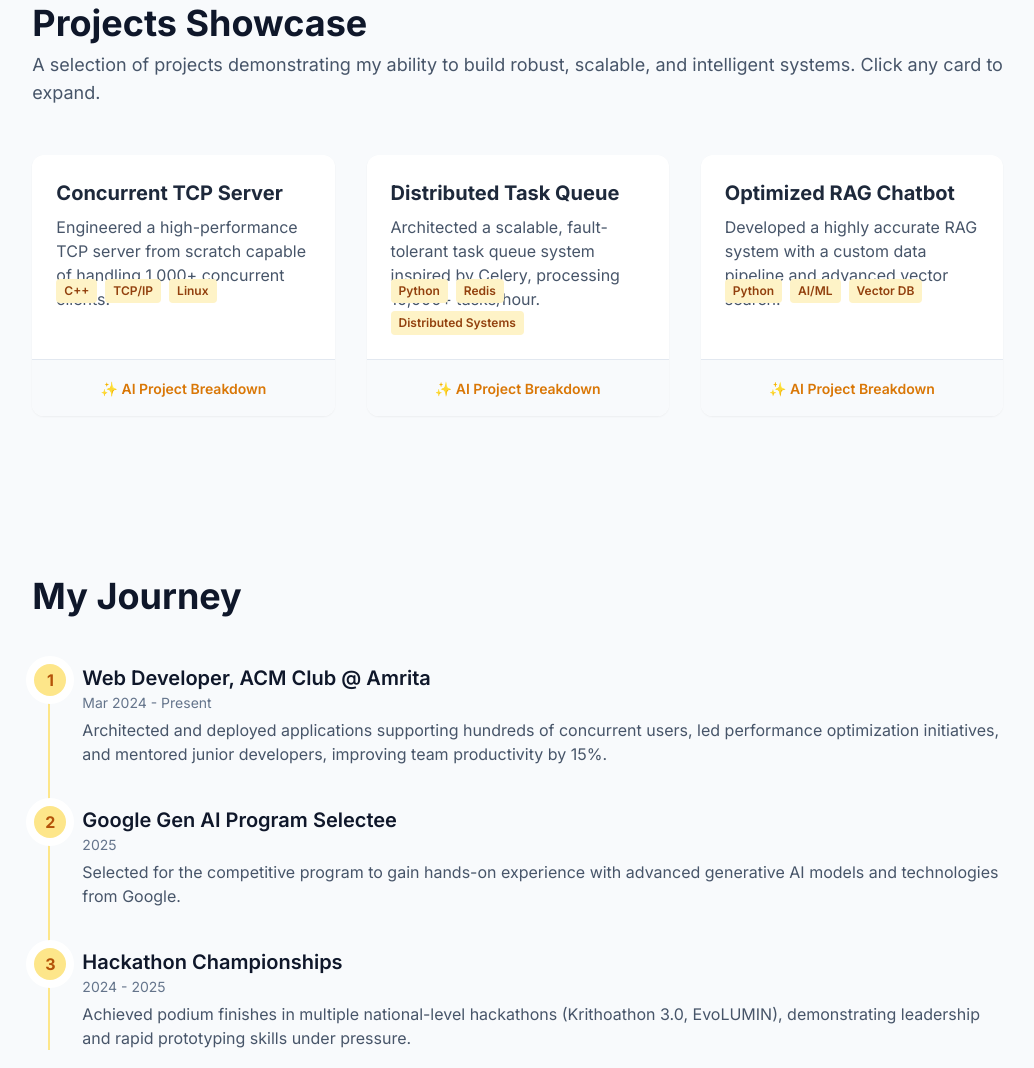
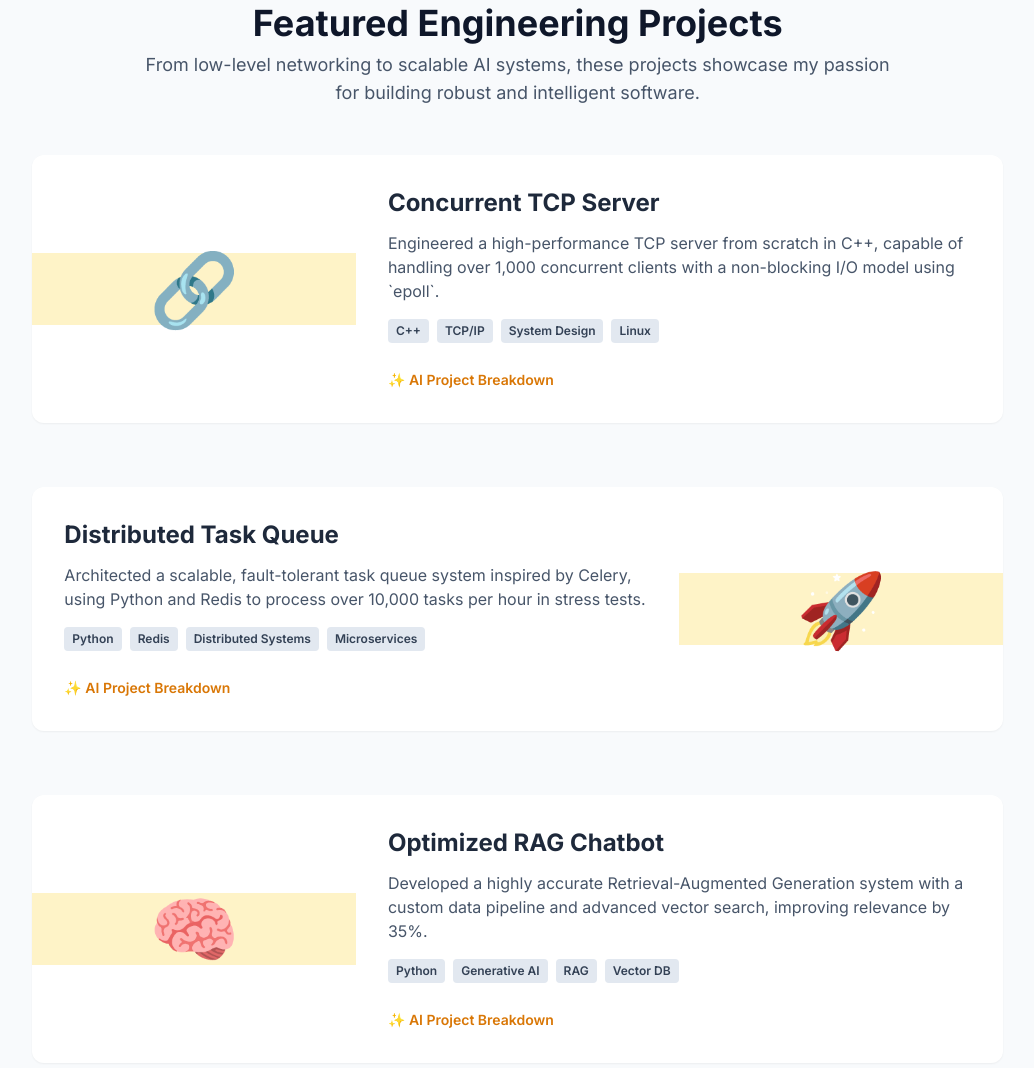
Before and after one commit to siddarth2304/my-portfolio, a plain HTML site: page index.html in a window 1280 px wide. Shown: the part 1729-2797 px from the top of the page, without its empty margins (229-1263 px from the left). Drawn offline with nearby package versions, Linux system fonts and the light colour scheme.

Commit message:
Update index.html

```diff
--- a/index.html
+++ b/index.html
@@ -9,7 +9,10 @@
     <link rel="preconnect" href="https://fonts.googleapis.com">
     <link rel="preconnect" href="https://fonts.gstatic.com" crossorigin>
     <link href="https://fonts.googleapis.com/css2?family=Inter:wght@400;500;600;700;800&display=swap" rel="stylesheet">
-
+    <!-- Chosen Palette: Slate & Amber -->
+    <!-- Application Structure Plan: A single-page application with a fixed sidebar for smooth-scroll navigation. The structure is designed to guide recruiters through a narrative: from a high-level summary and skills dashboard, through a detailed project showcase, to experience and awards. This is more engaging than a linear document, allowing non-linear exploration of the candidate's key strengths (Projects & Skills) first. Interactive elements like skill-based project filtering are included to demonstrate the connection between abilities and application. -->
+    <!-- Visualization & Content Choices: The resume's sections are transformed into distinct, interactive modules. Skills are presented as a dashboard with a Chart.js doughnut chart to visually quantify skill categories, making the profile immediately scannable. Projects are interactive cards that reveal details on click, preventing information overload. Experience is a vertical timeline for clear, chronological storytelling. The primary goal is to turn the static resume into an engaging, explorable profile that highlights technical depth and impact. -->
+    <!-- CONFIRMATION: NO SVG graphics used. NO Mermaid JS used. -->
     <style>
         body {
             font-family: 'Inter', sans-serif;
@@ -28,10 +31,10 @@
             color: #f59e0b; /* amber-500 */
             font-weight: 600;
         }
-        .project-card {
+        .project-entry {
             transition: transform 0.3s ease, box-shadow 0.3s ease, opacity 0.4s ease;
         }
-        .project-card:hover {
+        .project-entry:hover {
             transform: translateY(-8px);
             box-shadow: 0 20px 25px -5px rgb(0 0 0 / 0.1), 0 8px 10px -6px rgb(0 0 0 / 0.1);
         }
@@ -235,52 +238,66 @@
             </section>
 
             <section id="projects" class="py-20 fade-in-section">
-                <h2 class="text-4xl font-bold text-slate-900 mb-2">Projects Showcase</h2>
-                <p class="text-lg text-slate-600 mb-12">A selection of projects demonstrating my ability to build robust, scalable, and intelligent systems. Click any card to expand.</p>
-                <div id="project-list" class="grid grid-cols-1 lg:grid-cols-2 xl:grid-cols-3 gap-8">
+                <div class="text-center">
+                    <h2 class="text-4xl font-bold text-slate-900 mb-2">Featured Engineering Projects</h2>
+                    <p class="text-lg text-slate-600 mb-12 max-w-3xl mx-auto">From low-level networking to scalable AI systems, these projects showcase my passion for building robust and intelligent software.</p>
+                </div>
+                <div id="project-list" class="space-y-16">
 
-                    <div class="project-card bg-white rounded-xl shadow-sm overflow-hidden flex flex-col" data-tech="C++,TCP/IP,Concurrency,System Design">
-                        <div class="p-6 flex-grow">
-                            <h3 class="font-bold text-xl text-slate-800">Concurrent TCP Server</h3>
-                            <p class="text-slate-600 mt-2 h-12">Engineered a high-performance TCP server from scratch capable of handling 1,000+ concurrent clients.</p>
+                    <div class="project-entry bg-white rounded-xl shadow-sm overflow-hidden flex flex-col md:flex-row items-center" data-tech="C++,TCP/IP,Concurrency,System Design">
+                        <div class="bg-amber-100 w-full md:w-1/3 h-48 md:h-auto flex items-center justify-center">
+                            <span class="text-7xl text-amber-500">🔗</span>
+                        </div>
+                        <div class="p-8 md:w-2/3">
+                            <h3 class="font-bold text-2xl text-slate-800">Concurrent TCP Server</h3>
+                            <p class="text-slate-600 mt-3">Engineered a high-performance TCP server from scratch in C++, capable of handling over 1,000 concurrent clients with a non-blocking I/O model using `epoll`.</p>
                             <div class="mt-4 flex flex-wrap gap-2">
-                                <span class="bg-amber-100 text-amber-800 px-2 py-1 rounded text-xs font-semibold">C++</span>
-                                <span class="bg-amber-100 text-amber-800 px-2 py-1 rounded text-xs font-semibold">TCP/IP</span>
-                                <span class="bg-amber-100 text-amber-800 px-2 py-1 rounded text-xs font-semibold">Linux</span>
+                                <span class="bg-slate-200 text-slate-700 px-2 py-1 rounded text-xs font-semibold">C++</span>
+                                <span class="bg-slate-200 text-slate-700 px-2 py-1 rounded text-xs font-semibold">TCP/IP</span>
+                                <span class="bg-slate-200 text-slate-700 px-2 py-1 rounded text-xs font-semibold">System Design</span>
+                                <span class="bg-slate-200 text-slate-700 px-2 py-1 rounded text-xs font-semibold">Linux</span>
                             </div>
-                        </div>
-                        <div class="p-4 bg-slate-50 border-t border-slate-200">
-                             <button class="ai-breakdown-btn w-full text-sm font-semibold text-amber-600 hover:text-amber-700 transition-colors">✨ AI Project Breakdown</button>
+                            <div class="mt-6">
+                                <button class="ai-breakdown-btn text-sm font-semibold text-amber-600 hover:text-amber-700 transition-colors">✨ AI Project Breakdown</button>
+                            </div>
                         </div>
                     </div>
 
-                    <div class="project-card bg-white rounded-xl shadow-sm overflow-hidden flex flex-col" data-tech="Python,Redis,Distributed Systems,Microservices">
-                         <div class="p-6 flex-grow">
-                            <h3 class="font-bold text-xl text-slate-800">Distributed Task Queue</h3>
-                            <p class="text-slate-600 mt-2 h-12">Architected a scalable, fault-tolerant task queue system inspired by Celery, processing 10,000+ tasks/hour.</p>
+                    <div class="project-entry bg-white rounded-xl shadow-sm overflow-hidden flex flex-col md:flex-row-reverse items-center" data-tech="Python,Redis,Distributed Systems,Microservices">
+                         <div class="bg-amber-100 w-full md:w-1/3 h-48 md:h-auto flex items-center justify-center">
+                            <span class="text-7xl text-amber-500">🚀</span>
+                        </div>
+                        <div class="p-8 md:w-2/3">
+                            <h3 class="font-bold text-2xl text-slate-800">Distributed Task Queue</h3>
+                            <p class="text-slate-600 mt-3">Architected a scalable, fault-tolerant task queue system inspired by Celery, using Python and Redis to process over 10,000 tasks per hour in stress tests.</p>
                              <div class="mt-4 flex flex-wrap gap-2">
-                                <span class="bg-amber-100 text-amber-800 px-2 py-1 rounded text-xs font-semibold">Python</span>
-                                <span class="bg-amber-100 text-amber-800 px-2 py-1 rounded text-xs font-semibold">Redis</span>
-                                <span class="bg-amber-100 text-amber-800 px-2 py-1 rounded text-xs font-semibold">Distributed Systems</span>
+                                <span class="bg-slate-200 text-slate-700 px-2 py-1 rounded text-xs font-semibold">Python</span>
+                                <span class="bg-slate-200 text-slate-700 px-2 py-1 rounded text-xs font-semibold">Redis</span>
+                                <span class="bg-slate-200 text-slate-700 px-2 py-1 rounded text-xs font-semibold">Distributed Systems</span>
+                                <span class="bg-slate-200 text-slate-700 px-2 py-1 rounded text-xs font-semibold">Microservices</span>
                             </div>
-                        </div>
-                        <div class="p-4 bg-slate-50 border-t border-slate-200">
-                            <button class="ai-breakdown-btn w-full text-sm font-semibold text-amber-600 hover:text-amber-700 transition-colors">✨ AI Project Breakdown</button>
+                            <div class="mt-6">
+                                <button class="ai-breakdown-btn text-sm font-semibold text-amber-600 hover:text-amber-700 transition-colors">✨ AI Project Breakdown</button>
+                            </div>
                         </div>
                     </div>
 
-                    <div class="project-card bg-white rounded-xl shadow-sm overflow-hidden flex flex-col" data-tech="Python,Pinecone,Generative AI,RAG,LLMs,Flask,LangChain">
-                         <div class="p-6 flex-grow">
-                            <h3 class="font-bold text-xl text-slate-800">Optimized RAG Chatbot</h3>
-                            <p class="text-slate-600 mt-2 h-12">Developed a highly accurate RAG system with a custom data pipeline and advanced vector search.</p>
+                    <div class="project-entry bg-white rounded-xl shadow-sm overflow-hidden flex flex-col md:flex-row items-center" data-tech="Python,Pinecone,Generative AI,RAG,LLMs,Flask,LangChain">
+                         <div class="bg-amber-100 w-full md:w-1/3 h-48 md:h-auto flex items-center justify-center">
+                            <span class="text-7xl text-amber-500">🧠</span>
+                        </div>
+                        <div class="p-8 md:w-2/3">
+                            <h3 class="font-bold text-2xl text-slate-800">Optimized RAG Chatbot</h3>
+                            <p class="text-slate-600 mt-3">Developed a highly accurate Retrieval-Augmented Generation system with a custom data pipeline and advanced vector search, improving relevance by 35%.</p>
                              <div class="mt-4 flex flex-wrap gap-2">
-                                <span class="bg-amber-100 text-amber-800 px-2 py-1 rounded text-xs font-semibold">Python</span>
-                                <span class="bg-amber-100 text-amber-800 px-2 py-1 rounded text-xs font-semibold">AI/ML</span>
-                                <span class="bg-amber-100 text-amber-800 px-2 py-1 rounded text-xs font-semibold">Vector DB</span>
+                                <span class="bg-slate-200 text-slate-700 px-2 py-1 rounded text-xs font-semibold">Python</span>
+                                <span class="bg-slate-200 text-slate-700 px-2 py-1 rounded text-xs font-semibold">Generative AI</span>
+                                <span class="bg-slate-200 text-slate-700 px-2 py-1 rounded text-xs font-semibold">RAG</span>
+                                <span class="bg-slate-200 text-slate-700 px-2 py-1 rounded text-xs font-semibold">Vector DB</span>
                             </div>
-                        </div>
-                        <div class="p-4 bg-slate-50 border-t border-slate-200">
-                            <button class="ai-breakdown-btn w-full text-sm font-semibold text-amber-600 hover:text-amber-700 transition-colors">✨ AI Project Breakdown</button>
+                            <div class="mt-6">
+                                <button class="ai-breakdown-btn text-sm font-semibold text-amber-600 hover:text-amber-700 transition-colors">✨ AI Project Breakdown</button>
+                            </div>
                         </div>
                     </div>
                 </div>
@@ -394,7 +411,7 @@
             window.addEventListener('scroll', changeNav);
 
             const skillTags = document.querySelectorAll('.skill-tag');
-            const projects = document.querySelectorAll('.project-card');
+            const projects = document.querySelectorAll('.project-entry');
             let activeSkill = null;
 
             skillTags.forEach(tag => {
@@ -551,7 +568,7 @@
 
             document.querySelectorAll('.ai-breakdown-btn').forEach(button => {
                 button.addEventListener('click', async (e) => {
-                    const projectCard = e.target.closest('.project-card');
+                    const projectCard = e.target.closest('.project-entry');
                     const title = projectCard.querySelector('h3').innerText;
                     const description = projectCard.querySelector('p').innerText;
 
@@ -584,7 +601,7 @@
                 careerResultDiv.classList.remove('hidden');
 
                 const skills = Array.from(document.querySelectorAll('.skill-tag')).map(t => t.innerText).join(', ');
-                const projects = Array.from(document.querySelectorAll('.project-card h3')).map(p => p.innerText).join(', ');
+                const projects = Array.from(document.querySelectorAll('.project-entry h3')).map(p => p.innerText).join(', ');
                 const journey = Array.from(document.querySelectorAll('#about h3')).map(j => j.innerText).join('; ');
 
                 const prompt = `Act as a top-tier FAANG career coach. Based on the following profile of a computer science student, provide a concise career path analysis.
```
